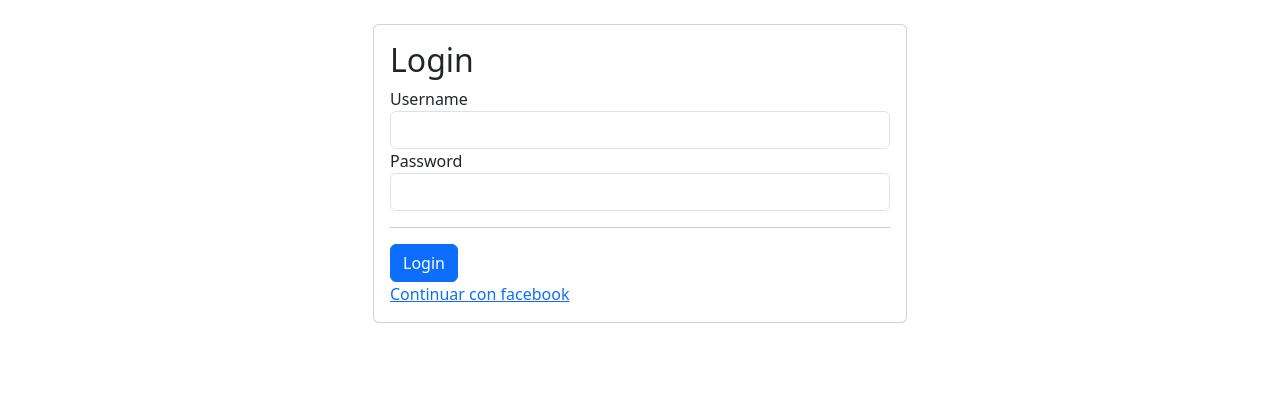
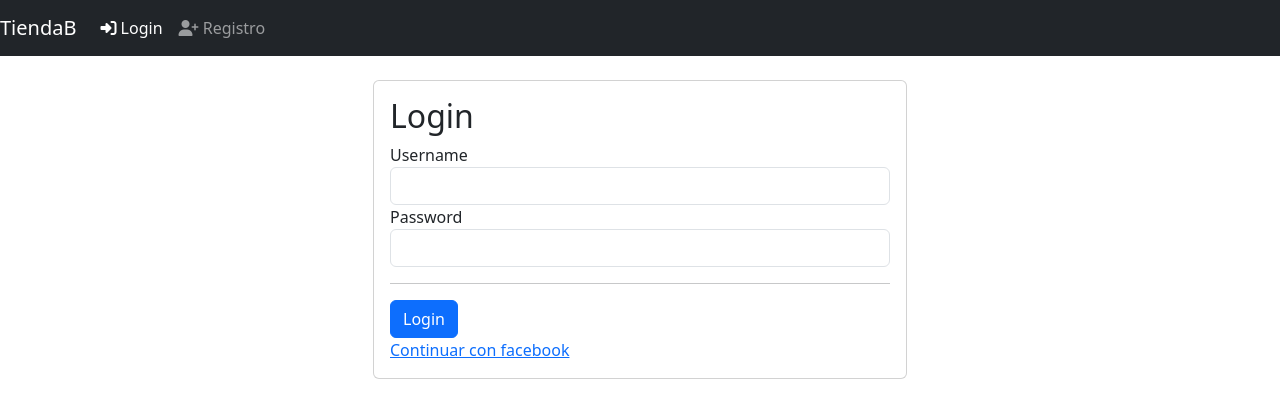
Before and after one commit to zzaxe1zz/PythonCourse, a Django app: page /user/login in a window 1280 px wide. Shown: the top 418 px of the page. Run offline with Django 5.2, Linux system fonts and the light colour scheme; parts of the project's set-up code (start-up, migrations or seed data) failed here and were passed over; some libraries are stand-ins or nearby versions.

Commit message:
Links funcionales

```diff
--- a/WebDjango/WebDjango/views.py
+++ b/WebDjango/WebDjango/views.py
@@ -35,6 +35,8 @@ def Index(request):
 
 
 def Login(request):
+    if request.user.is_authenticated:
+        return redirect('Index')
     if request.method == 'POST':
         username = request.POST.get('username')
         password = request.POST.get('password')
@@ -59,6 +61,8 @@ def Logout(request):
 
 
 def Registration(request):
+    if request.user.is_authenticated:
+        return redirect('Index')
     form = Registro(request.POST or None)
     if request.method == 'POST' and form.is_valid():
         usuario = form.save()
--- a/WebDjango/templates/base.html
+++ b/WebDjango/templates/base.html
@@ -10,21 +10,9 @@
 </head>
 
 <body>
-
+    {% include "navbar.html" %}
     <div class="container mt-4">
-
-        {% if messages %}
-        {% for m in messages %}
-        {% if m.tags == 'success' %}
-        <div class="alert alert-success">
-            {{ m }}
-        </div> {% else %}
-        <div class="alert alert-danger">
-            {{ m }}
-        </div> {% endif %}
-        {% endfor %}
-        {% endif %}
-
+        {% include "messages.html" %}
         <div class="row">
             <div class="col-12">
                 {% block content %}
@@ -35,6 +23,11 @@
 
     </div>
 
+    <script src="https://kit.fontawesome.com/fa2c461cde.js" crossorigin="anonymous"></script>
+
+    <script src="https://cdn.jsdelivr.net/npm/popper.js@1.14.3/dist/umd/popper.min.js"
+        integrity="sha384-ZMP7rVo3mIykV+2+9J3UJ46jBk0WLaUAdn689aCwoqbBJiSnjAK/l8WvCWPIPm49"
+        crossorigin="anonymous"></script>
     <script src="https://cdn.jsdelivr.net/npm/bootstrap@5.3.8/dist/js/bootstrap.bundle.min.js"
         integrity="sha384-FKyoEForCGlyvwx9Hj09JcYn3nv7wiPVlz7YYwJrWVcXK/BmnVDxM+D2scQbITxI"
         crossorigin="anonymous"></script>
--- /dev/null
+++ b/WebDjango/templates/messages.html
@@ -0,0 +1,11 @@
+{% if messages %}
+{% for m in messages %}
+{% if m.tags == 'success' %}
+<div class="alert alert-success">
+    {{ m }}
+</div> {% else %}
+<div class="alert alert-danger">
+    {{ m }}
+</div> {% endif %}
+{% endfor %}
+{% endif %}
--- /dev/null
+++ b/WebDjango/templates/navbar.html
@@ -0,0 +1,38 @@
+{% url 'login' as login %}
+{% url 'registration' as registration %}
+
+
+<nav class="navbar navbar-expand-lg navbar-dark bg-dark">
+    <a class="navbar-brand" href="#">TiendaB</a>
+    <button class="navbar-toggler" type="button" data-bs-toggle="collapse" data-bs-target="#navbarNavDropdown"
+        aria-controls="navbarNavDropdown" aria-expanded="false" aria-label="Toggle navigation">
+        <span class="navbar-toggler-icon"></span>
+    </button>
+
+
+
+
+
+
+    <div class="collapse navbar-collapse" id="navbarNavDropdown">
+        <ul class="navbar-nav"> {% if user.is_authenticated %}
+            <li class="nav-item">
+                <a class="nav-link" href="{%url 'logout' %}">
+                    <span class=" fa-solid fa-right-from-bracket"></span>
+                    Salir</a>
+            </li>
+            {% else %}
+            <li class="nav-item">
+                <a class="nav-link {% if request.path == login %} active {% endif %}" href="{{login}}">
+                    <span class="fa-solid fa-right-to-bracket"></span>
+                    Login</a>
+            </li>
+            <li class="nav-item">
+                <a class="nav-link {% if request.path == registration %} active {% endif %}" href="{{registration}}">
+                    <span class="fa-solid fa-user-plus"></span>
+                    Registro</a>
+            </li>
+            {% endif %}
+        </ul>
+    </div>
+</nav>
--- a/WebDjango/templates/user/login.html
+++ b/WebDjango/templates/user/login.html
@@ -24,7 +24,7 @@
                                 </div>
                                 <hr>
                                 <button type="submit" class="btn btn-primary">Login</button>
-                                {% if messages %}
+                                <!-- {% if messages %}
                                 {% for m in messages %}
                                 {% if m.tags == 'success'%}
                                 <div class="alert alert-success">
@@ -36,7 +36,7 @@
                                 </div>
                                 {% endif %}
                                 {% endfor %}
-                                {% endif %}
+                                {% endif %} -->
 
                             </form>
                             <a href="{% url 'social:begin' 'facebook' %}">Continuar con facebook</a>
```
Also changed, not shown: WebDjango/db.sqlite3.
